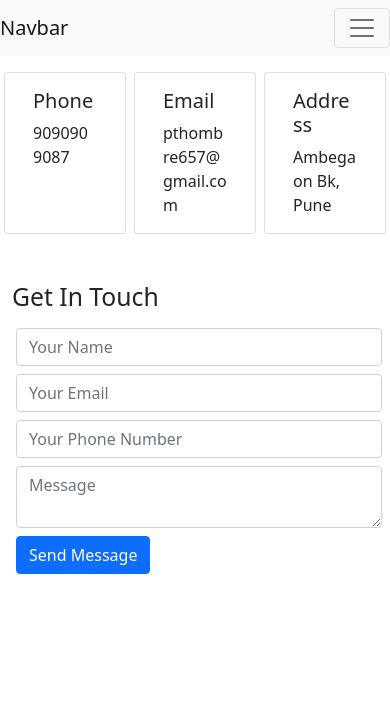
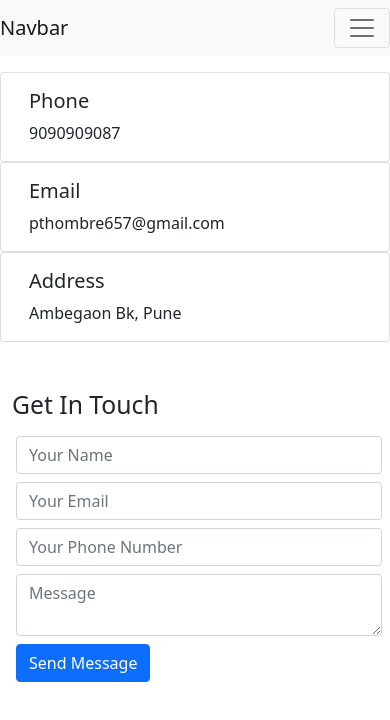
Before and after one commit to pratham022/MERN-CRUD, a React (Create React App) app in the folder client/: page /contact in a window 390 px wide. Shown: the top 720 px of the page. Built offline with nearby package versions, Linux system fonts and the light colour scheme.

Commit message:
Make Contact us page responsive

```diff
--- a/client/src/components/Contact.js
+++ b/client/src/components/Contact.js
@@ -4,19 +4,19 @@ function Contact() {
     return (
         <div className="container">
             <div className="row mt-3">
-                <div className="card col mx-1">
+                <div className="card col-md-4 col-sm-12">
                     <div className="card-body">
                         <h5 className="card-title">Phone</h5>
                         9090909087
                     </div>
                 </div>
-                <div className="card col mx-1">
+                <div className="card col-md-4 col-sm-12">
                     <div className="card-body">
                         <h5 className="card-title">Email</h5>
                         pthombre657@gmail.com
                     </div>
                 </div>
-                <div className="card col mx-1">
+                <div className="card col-md-4 col-sm-12">
                     <div className="card-body">
                         <h5 className="card-title">Address</h5>
                         Ambegaon Bk, Pune
```
